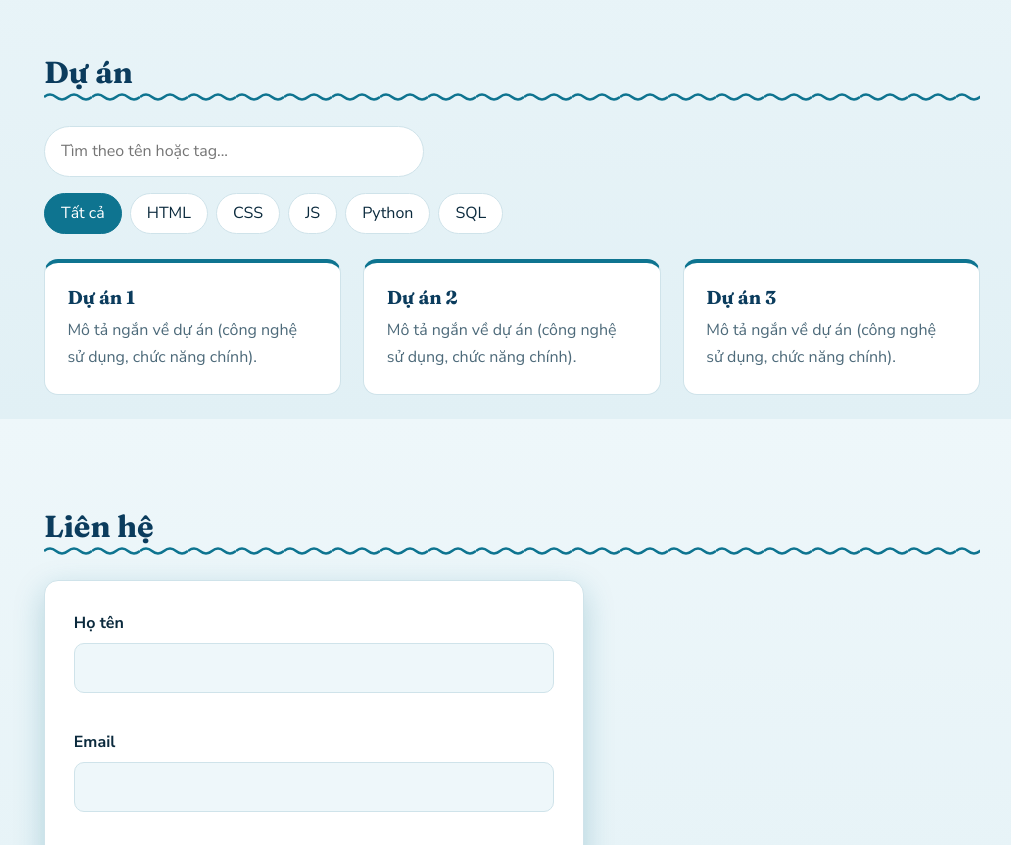
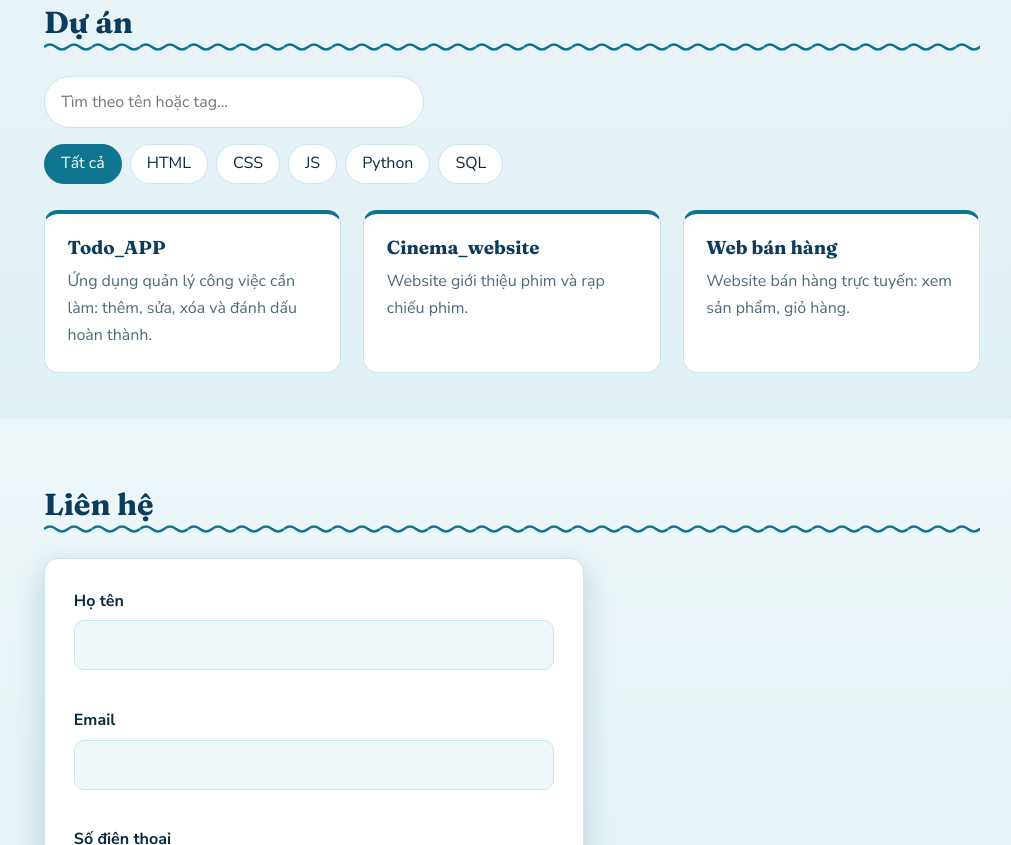
Before and after one commit to nguyenminhhoanggptit-sudo/B25DCCC072---BaiTH01, a plain HTML site: page index.html in a window 1280 px wide. Shown: the part 1181-2026 px from the top of the page, without its empty margins (128-1139 px from the left). Drawn offline with Linux system fonts and the light colour scheme.

Commit message:
Add Projects

```diff
--- a/index.html
+++ b/index.html
@@ -26,7 +26,6 @@
     <section id="home" class="hero reveal">
       <h1>Xin chào, tôi là <span>Nguyễn Minh Hoàng</span></h1>
       <p>Sinh viên Công nghệ thông tin định hướng ứng dụng tại Học viện Công nghệ Bưu chính Viễn thông.</p>
-      <a href="#projects" class="btn">Xem dự án</a>
       <svg class="waves" viewBox="0 0 4800 120" preserveAspectRatio="none" aria-hidden="true">
         <path class="wave-back" d="M0 70 Q300 20 600 70 T1200 70 T1800 70 T2400 70 T3000 70 T3600 70 T4200 70 T4800 70 V120 H0Z"/>
         <path class="wave-front" d="M0 90 Q300 50 600 90 T1200 90 T1800 90 T2400 90 T3000 90 T3600 90 T4200 90 T4800 90 V120 H0Z"/>
@@ -64,23 +63,23 @@
         <button class="tag" data-tag="sql">SQL</button>
       </div>
       <div class="project-grid" id="project-grid">
-        <article class="card" data-tags="html css">
-          <h3>Dự án 1</h3>
-          <p>Mô tả ngắn về dự án (công nghệ sử dụng, chức năng chính).</p>
+        <article class="card" data-tags="html css python">
+          <h3>Todo_APP</h3>
+          <p>Ứng dụng quản lý công việc cần làm: thêm, sửa, xóa và đánh dấu hoàn thành.</p>
         </article>
-        <article class="card" data-tags="python sql">
-          <h3>Dự án 2</h3>
-          <p>Mô tả ngắn về dự án (công nghệ sử dụng, chức năng chính).</p>
+        <article class="card" data-tags="html css js sql">
+          <h3>Cinema_website</h3>
+          <p>Website giới thiệu phim và rạp chiếu phim.</p>
         </article>
         <article class="card" data-tags="html css js">
-          <h3>Dự án 3</h3>
-          <p>Mô tả ngắn về dự án (công nghệ sử dụng, chức năng chính).</p>
+          <h3>Web bán hàng</h3>
+          <p>Website bán hàng trực tuyến: xem sản phẩm, giỏ hàng.</p>
         </article>
       </div>
       <p id="no-result" hidden>Không tìm thấy dự án phù hợp.</p>
     </section>
 
-    <!-- ===== FORM LIÊN HỆ ===== -->
+
     <section id="contact" class="section reveal">
       <h2>Liên hệ</h2>
       <form id="contact-form" novalidate>
@@ -107,9 +106,9 @@
     </section>
   </main>
 
-  <!-- ===== FOOTER ===== -->
+
   <footer class="site-footer">
-    <p>&copy; <span id="year"></span> Nguyễn Minh Hoàng. Mã sinh viên: XXXXXXXX</p>
+    <p>&copy; <span id="year"></span> Nguyễn Minh Hoàng. Mã sinh viên: B25DCCC072</p>
   </footer>
 
   <script src="script.js"></script>
```
